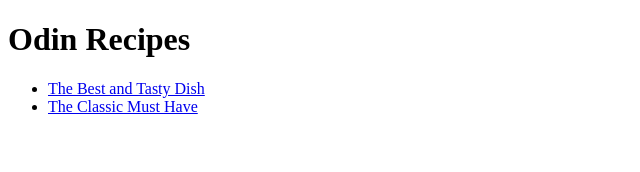
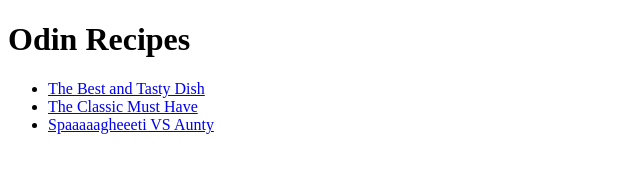
Before and after one commit to weikangg/odin-recipes, a plain HTML site: page index.html in a window 1280 px wide. Shown: the whole page, without its empty margins (0-640 px from the left). Drawn offline with Linux system fonts and the light colour scheme.

Commit message:
Added link to spaghetti webpage

```diff
--- a/index.html
+++ b/index.html
@@ -13,6 +13,7 @@
     <ul>
         <li><a href = "recipes/laksapesto.html">The Best and Tasty Dish</a></li>
         <li><a href="recipes/nasilemak.html">The Classic Must Have</a></li>
+        <li><a href="recipes/spaghetti.html>">Spaaaaagheeeti VS Aunty</a></li>
     </ul>
 
 </body>
```
